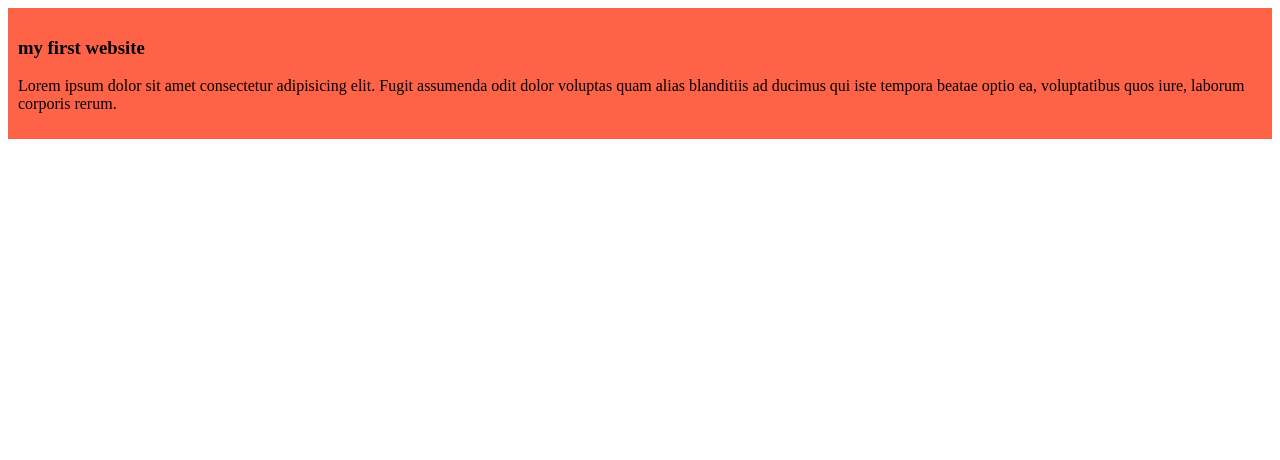
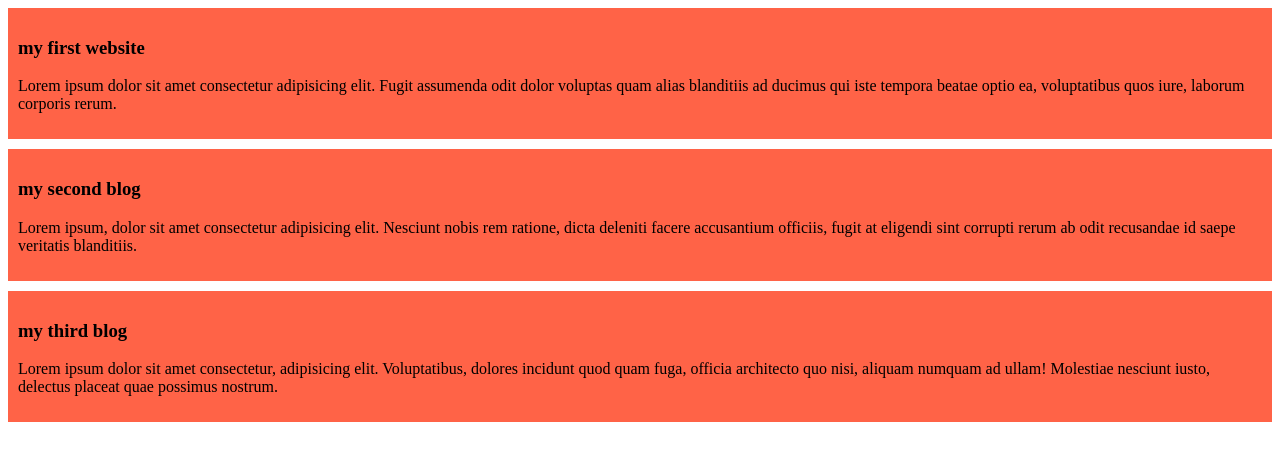
Before and after one commit to anikemon007/second-repo, a plain HTML site: page index.html in a window 1280 px wide. Drawn offline with Linux system fonts and the light colour scheme.

Commit message:
added second and third blog

```diff
--- a/index.html
+++ b/index.html
@@ -13,5 +13,14 @@
     </h3>
     <p>Lorem ipsum dolor sit amet consectetur adipisicing elit. Fugit assumenda odit dolor voluptas quam alias blanditiis ad ducimus qui iste tempora beatae optio ea, voluptatibus quos iure, laborum corporis rerum.</p>
    </div>
+   <div>
+   <h3>my second blog</h3>
+   <p>Lorem ipsum, dolor sit amet consectetur adipisicing elit. Nesciunt nobis rem ratione, dicta deleniti facere accusantium officiis, fugit at eligendi sint corrupti rerum ab odit recusandae id saepe veritatis blanditiis.</p>
+</div>
+<div>
+    <h3>my third blog</h3>
+    <p>Lorem ipsum dolor sit amet consectetur, adipisicing elit. Voluptatibus, dolores incidunt quod quam fuga, officia architecto quo nisi, aliquam numquam ad ullam! Molestiae nesciunt iusto, delectus placeat quae possimus nostrum.</p>
+
+</div>
 </body>
 </html>
--- a/style/blog.css
+++ b/style/blog.css
@@ -1,4 +1,5 @@
 div{
     background-color: tomato;
     padding: 10px;
+    margin-bottom: 10px;
 }
```
